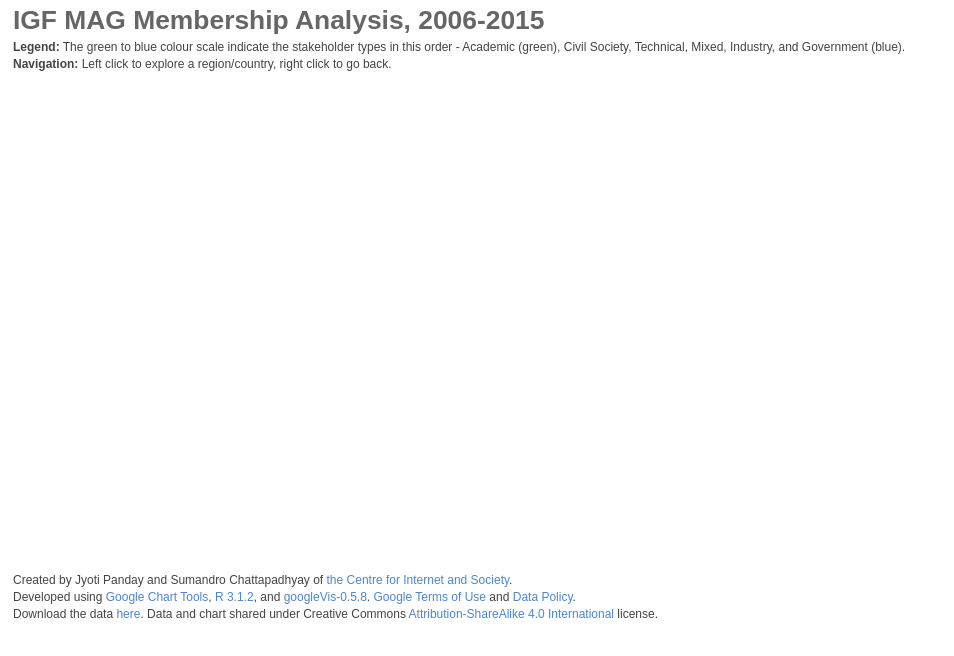
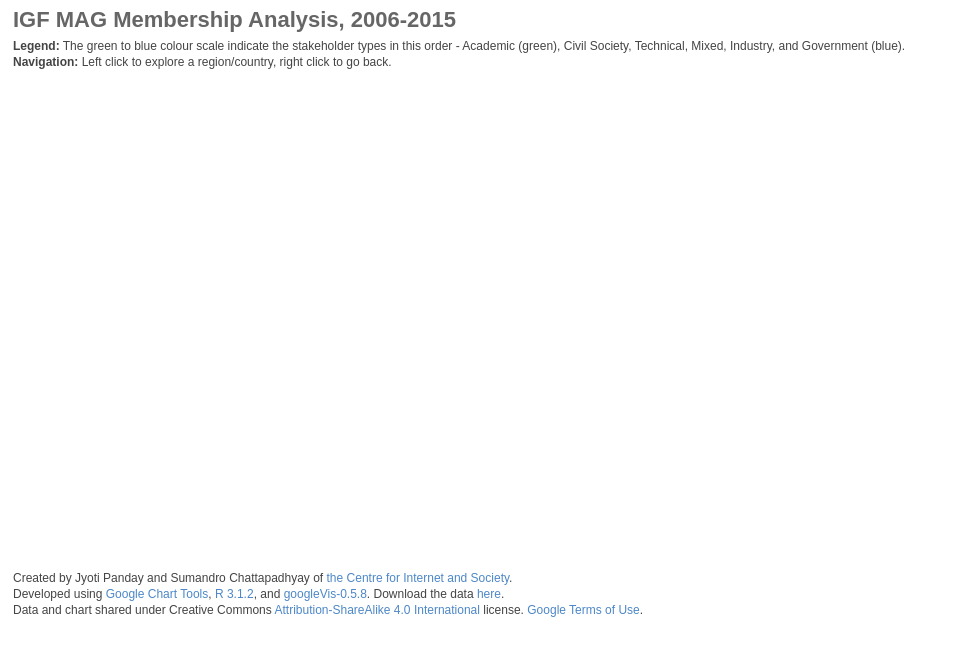
Before and after one commit to cis-india/charts, a plain HTML site: page 2016.04_MAG-analysis/CIS_MAG-Analysis-2016_Treemap.html in a window 1280 px wide. Shown: the whole page, without its empty margins (0-954 px from the left). Drawn offline with Linux system fonts and the light colour scheme; a script that the page names is missing.

Commit message:
MAG analysis

```diff
--- a/2016.04_MAG-analysis/CIS_MAG-Analysis-2016_Treemap.html
+++ b/2016.04_MAG-analysis/CIS_MAG-Analysis-2016_Treemap.html
@@ -8,8 +8,8 @@
   body {
     color: #444444;
     font-family: Arial,Helvetica,sans-serif;
-    font-size: 75%;
-    line-height: 1.4em;
+    font-size: 12px;
+    line-height: 16px;
   }
   a {
     color: #4D87C7;
@@ -21,7 +21,7 @@
     text-decoration: underline;
   }
   #Header {
-    font-size: 2.2em;
+    font-size: 22px;
     font-weight: bold;
     color: #666;
     margin-top: 12px;
@@ -1885,8 +1885,8 @@
 <div id="Footer">
   <span>
     Created by Jyoti Panday and Sumandro Chattapadhyay of <a href="http://cis-india.org/">the Centre for Internet and Society</a>.<br />
-    Developed using <a href="https://google-developers.appspot.com/chart/">Google Chart Tools</a>, <a href="http://cran.r-project.org/">R 3.1.2</a>, and <a href="https://github.com/mages/googleVis">googleVis-0.5.8</a>. <a href="https://developers.google.com/terms/">Google Terms of Use</a> and <a href="https://google-developers.appspot.com/chart/interactive/docs/gallery/treemap">Data Policy</a>.<br />
-    Download the data <a href="https://github.com/cis-india/charts/raw/master/2016.04_MAG-analysis/CIS_MAG-Analysis-2016_Treemap.csv">here</a>. Data and chart shared under Creative Commons <a href="https://creativecommons.org/licenses/by-sa/4.0/">Attribution-ShareAlike 4.0 International</a> license.
+    Developed using <a href="https://google-developers.appspot.com/chart/">Google Chart Tools</a>, <a href="http://cran.r-project.org/">R 3.1.2</a>, and <a href="https://github.com/mages/googleVis">googleVis-0.5.8</a>. Download the data <a href="https://github.com/cis-india/charts/raw/master/2016.04_MAG-analysis/CIS_MAG-Analysis-2016_Treemap.csv" target="_blank">here</a>.<br />
+    Data and chart shared under Creative Commons <a href="https://creativecommons.org/licenses/by-sa/4.0/">Attribution-ShareAlike 4.0 International</a> license. <a href="https://developers.google.com/terms/">Google Terms of Use</a>.
   </span>
 </div>
 
```
